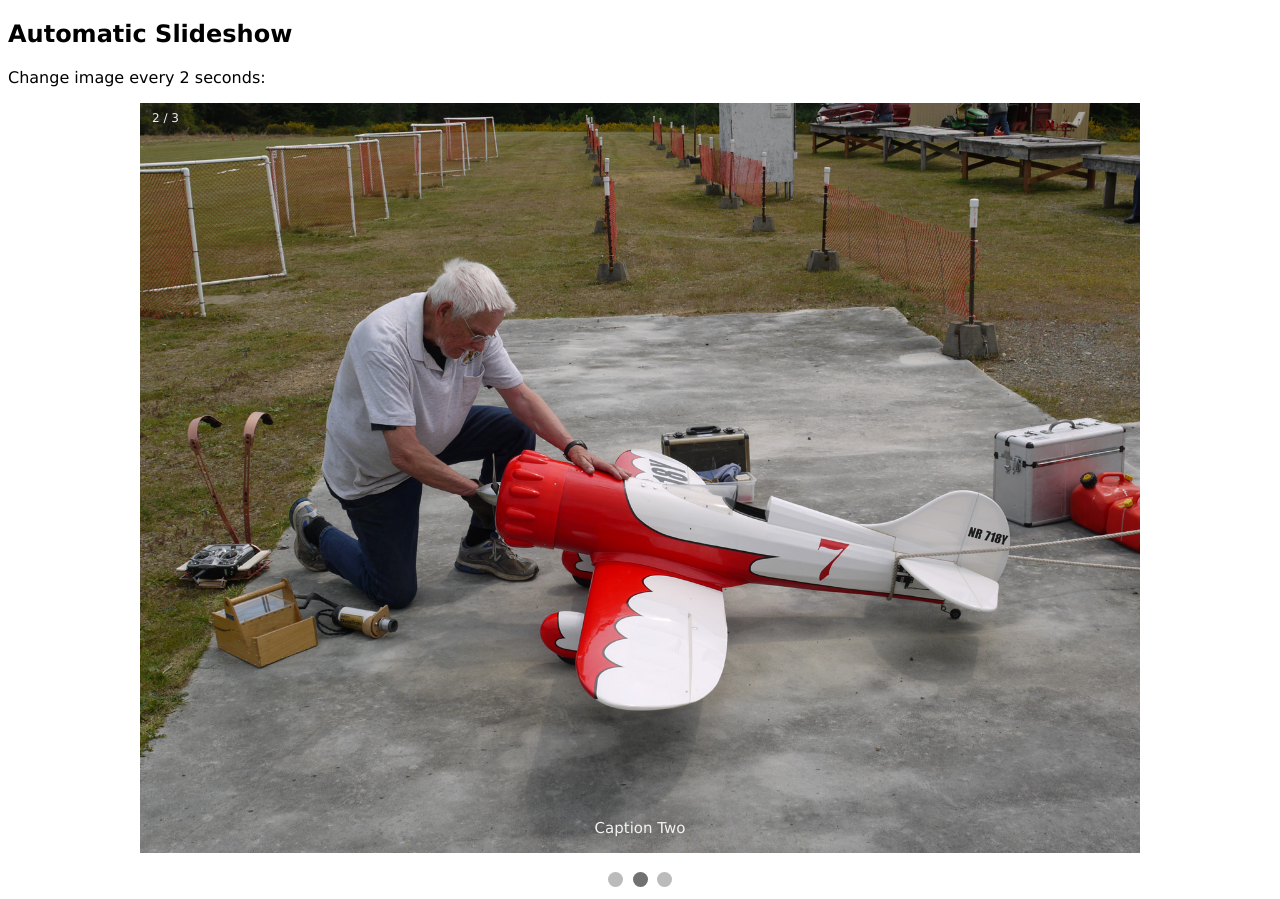
After one commit to ocminimoto/PDQ, a PHP site: page /slideshow1.html in a window 1280 px wide. The commit adds this page. Run offline with PHP 8.4, Linux system fonts and the light colour scheme.

Commit message:
more pages added

```diff
--- a/working/member_info.html
+++ b/working/member_info.html
@@ -186,7 +186,7 @@ provision&nbsp;of contact and preference information.&nbsp; This page&nbsp;provi
 
 
 <!--</div>
-</div>
+</div>https://www.shapeways.com/
 
 </div></td></tr>
 
--- a/working/pdq-rules.html
+++ b/working/pdq-rules.html
@@ -65,7 +65,7 @@
                   </ul>
                 </li>
               </ul>
-              <ul class="nav navbar-nav navbar-right">
+                <ul class="nav navbar-nav navbar-right">
                   <li><a href="indexold.php">Old Site</a></li>
                   <li><a href="https://www.wunderground.com/personal-weather-station/dashboard?ID=INANAIMO20">Weather</a></li>
                   <li><a href="members-only.php"><span class="glyphicon glyphicon-log-in"></span>&nbsp;Login</a></li>
--- /dev/null
+++ b/working/slideshow1.html
@@ -0,0 +1,134 @@
+<!DOCTYPE html>
+<html>
+<head>
+<meta name="viewport" content="width=device-width, initial-scale=1">
+<style>
+* {box-sizing: border-box;}
+body {font-family: Verdana, sans-serif;}
+.mySlides {display: none;}
+img {vertical-align: middle;}
+
+/* Slideshow container */
+.slideshow-container {
+  max-width: 1000px;
+  position: relative;
+  margin: auto;
+}
+
+/* Caption text */
+.text {
+  color: #f2f2f2;
+  font-size: 15px;
+  padding: 8px 12px;
+  position: absolute;
+  bottom: 8px;
+  width: 100%;
+  text-align: center;
+}
+
+/* Number text (1/3 etc) */
+.numbertext {
+  color: #f2f2f2;
+  font-size: 12px;
+  padding: 8px 12px;
+  position: absolute;
+  top: 0;
+}
+
+/* The dots/bullets/indicators */
+.dot {
+  height: 15px;
+  width: 15px;
+  margin: 0 2px;
+  background-color: #bbb;
+  border-radius: 50%;
+  display: inline-block;
+  transition: background-color 0.6s ease;
+}
+
+.active {
+  background-color: #717171;
+}
+
+/* Fading animation */
+.fade {
+  -webkit-animation-name: fade;
+  -webkit-animation-duration: 1.5s;
+  animation-name: fade;
+  animation-duration: 1.5s;
+}
+
+@-webkit-keyframes fade {
+  from {opacity: .4}
+  to {opacity: 1}
+}
+
+@keyframes fade {
+  from {opacity: .4}
+  to {opacity: 1}
+}
+
+/* On smaller screens, decrease text size */
+@media only screen and (max-width: 300px) {
+  .text {font-size: 11px}
+}
+</style>
+</head>
+<body>
+
+<h2>Automatic Slideshow</h2>
+<p>Change image every 2 seconds:</p>
+
+<div class="slideshow-container">
+
+<div class="mySlides fade">
+  <div class="numbertext">1 / 3</div>
+  <img src="images/byron-pitts.JPG" style="width:100%">
+  <div class="text">Caption Text</div>
+</div>
+
+<div class="mySlides fade">
+  <div class="numbertext">2 / 3</div>
+  <img src="images/Leo and his GeeBee.jpg" style="width:100%">
+  <div class="text">Caption Two</div>
+</div>
+
+<div class="mySlides fade">
+  <div class="numbertext">3 / 3</div>
+  <img src="images/Bill Martin with Eindecker.jpg" style="width:100%">
+  <div class="text">Caption Three</div>
+</div>
+
+</div>
+<br>
+
+<div style="text-align:center">
+  <span class="dot"></span>
+  <span class="dot"></span>
+  <span class="dot"></span>
+</div>
+
+<script>
+var slideIndex = 0;
+showSlides();
+
+function showSlides() {
+  var i;
+  var slides = document.getElementsByClassName("mySlides");
+  var dots = document.getElementsByClassName("dot");
+  for (i = 0; i < slides.length; i++) {
+    slides[i].style.display = "none";
+  }
+  slideIndex++;
+  if (slideIndex > slides.length) {slideIndex = 1}
+  for (i = 0; i < dots.length; i++) {
+    dots[i].className = dots[i].className.replace(" active", "");
+  }
+  slides[slideIndex-1].style.display = "block";
+  dots[slideIndex-1].className += " active";
+  setTimeout(showSlides, 5000); // Change image every 2 seconds
+}
+</script>
+
+</body>
+</html>
```
Also changed, not shown: working/App.js (added, +13 -0 lines), working/slideshow.html (+43 -0 lines), working/src/index.js (+22 -23 lines), working/src/styles.css (+3 -4 lines), working/images/20150616_182618793_ios.jpg (added), working/images/34465410_10155142071592493_1106554016931774464_n.jpg (added), working/images/bi-plane.jpg (added), working/images/dog house.jpg (added), working/images/ember-trophy.jpg (added).
